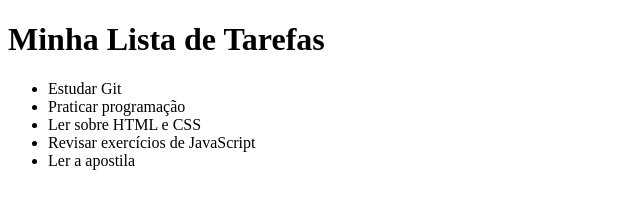
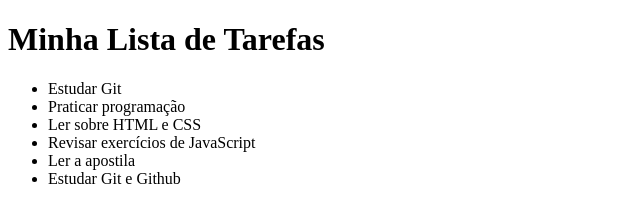
Before and after one commit to biaProjects/git-github-course1, a plain HTML site: page index.html in a window 1280 px wide. Shown: the whole page, without its empty margins (0-640 px from the left). Drawn offline with Linux system fonts and the light colour scheme.

Commit message:
:sparkles: Add new item on list

```diff
--- a/index.html
+++ b/index.html
@@ -13,6 +13,7 @@
       <li>Ler sobre HTML e CSS</li>
       <li>Revisar exercícios de JavaScript</li>
       <li>Ler a apostila</li>
+      <li>Estudar Git e Github</li>
     </ul>
   </body>
 </html>
```
